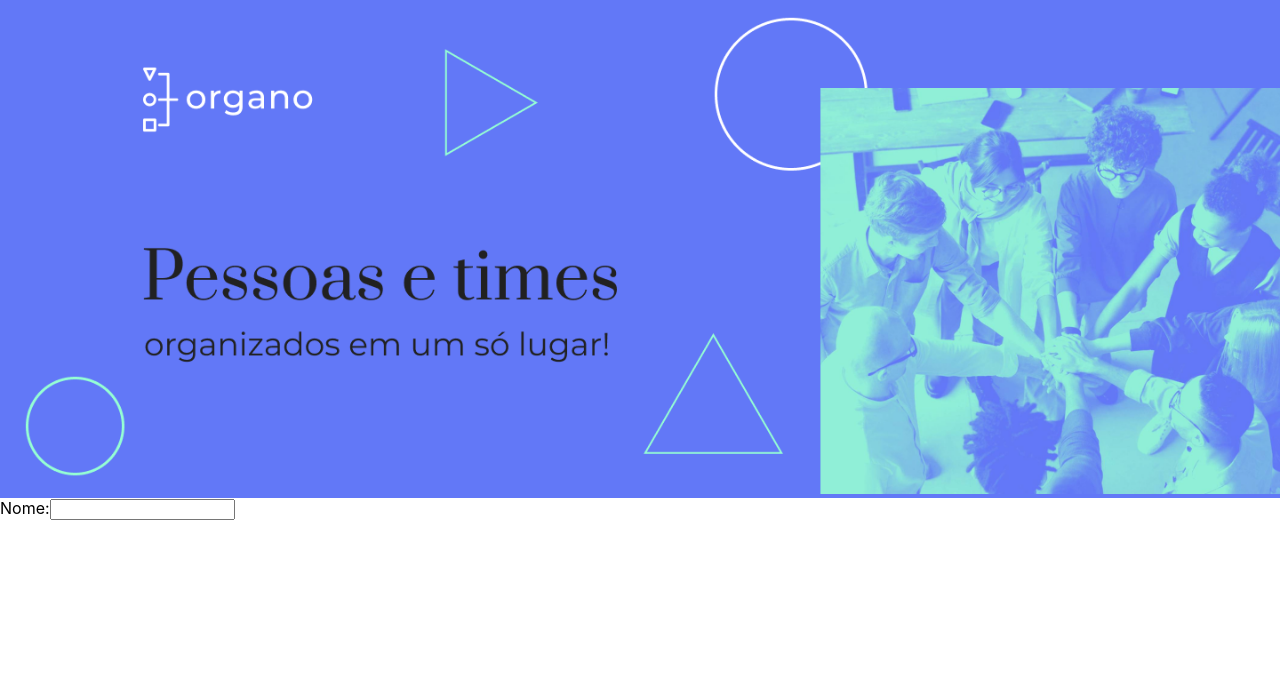
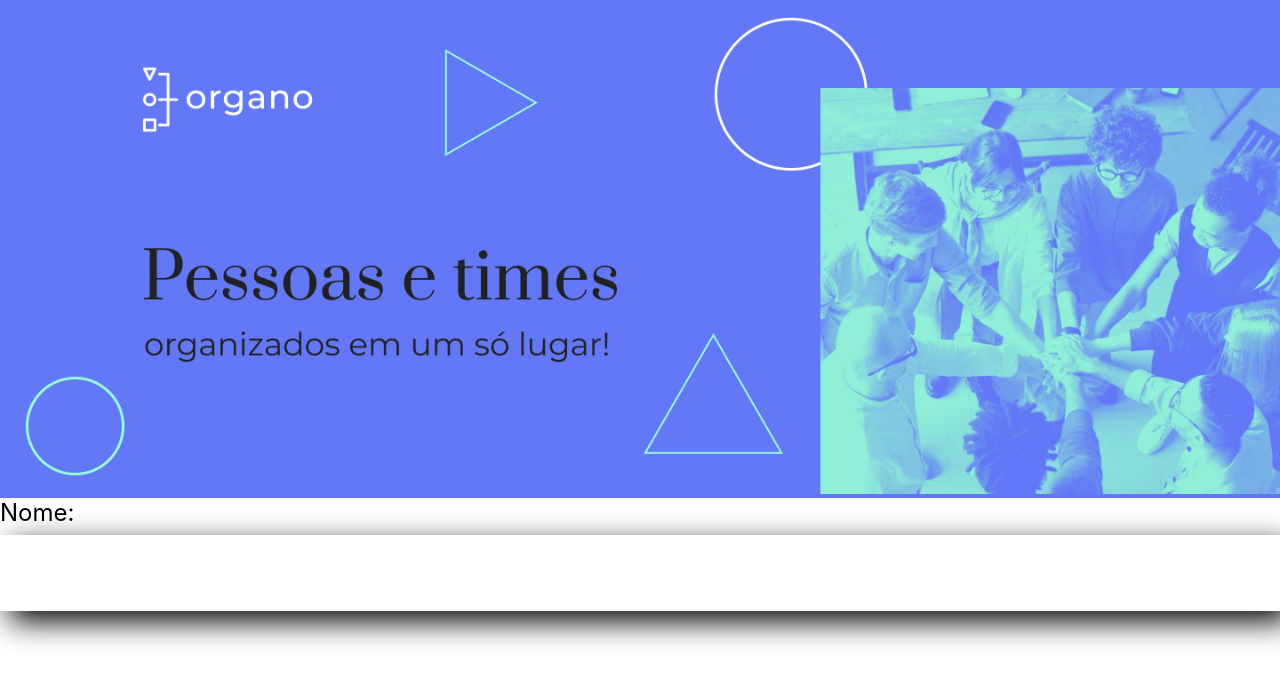
Before and after one commit to almeidarenato/organo, a React (Create React App) app: page / in a window 1280 px wide. Shown: the top 684 px of the page. Built offline with nearby package versions, Linux system fonts and the light colour scheme.

Commit message:
feat: inclusao de estilo para o campo texto

```diff
--- a/src/components/Textfield/Textfield.css
+++ b/src/components/Textfield/Textfield.css
@@ -0,0 +1,20 @@
+.text-field {
+    magin: 24px 0;
+
+}
+.text-field label{
+    display: block;
+    margin-bottom: 8px;
+    font-size: 24px;
+
+}
+
+.text-field input {
+    background-color: #FFF;
+    box-shadow: 10px 10px 30px rgba(0, 0, 0.06);
+    width: 100%;
+    border: none;
+    font-size: 24px;
+    padding: 24px;
+    box-sizing: border-box;
+}
--- a/src/components/Textfield/index.js
+++ b/src/components/Textfield/index.js
@@ -1,6 +1,8 @@
+import './Textfield.css'
+
 const Textfield = () => {
   return (
-    <div>
+    <div className='text-field'>
       <label>Nome:</label>
       <input />
     </div>
```
